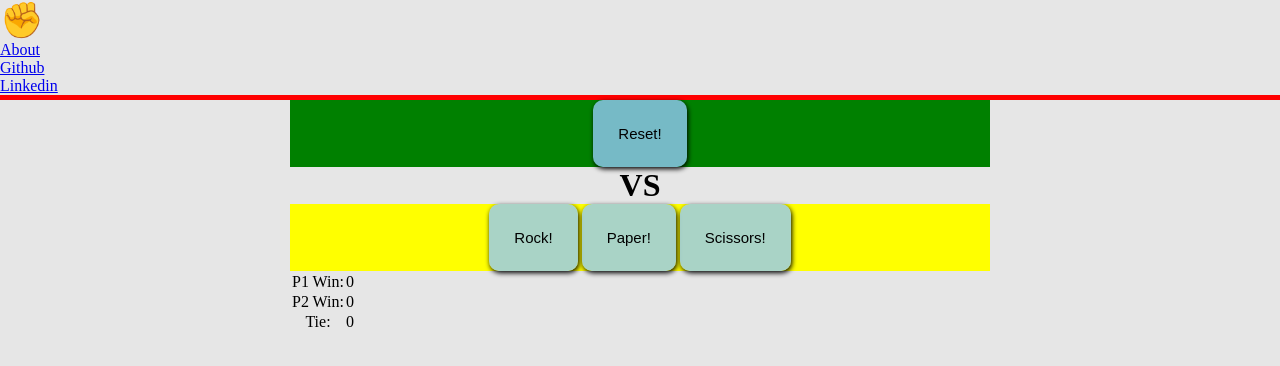
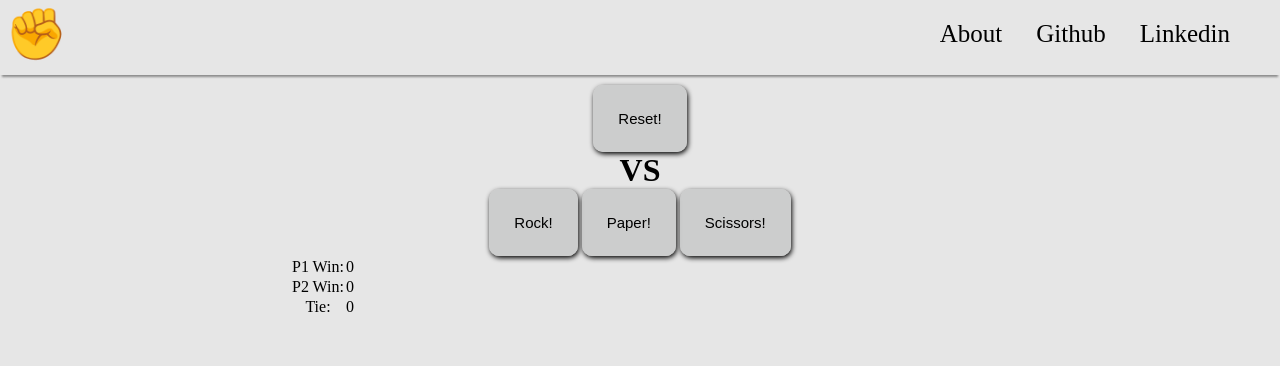
Before and after one commit to DvonnR/Rock_Paper_sicssors, a plain HTML site: page index.html in a window 1280 px wide. Drawn offline with Linux system fonts and the light colour scheme.

Commit message:
Updated files

```diff
--- a/script.js
+++ b/script.js
@@ -24,8 +24,8 @@ function restart(){
     score3.innerText = tieScore;
     score2.innerText = pTwoScore;
     score1.innerText = pOneScore;
-    p1.innerText = " ";
-    p2.innerText = " ";
+    p1.innerText = "✊ ";
+    p2.innerText = " ✊";
     random1 = 0;
     document.inner
     console.log("You reset the game!");
@@ -64,7 +64,7 @@ pap.addEventListener('click',function(){
     console.log(random1);
 
     if(random1 == 0){
-        p2   .innerText = "✋";
+        p2.innerText = "✋";
         tieScore++;
         score3.innerText = tieScore;
         console.log("tie");
@@ -77,7 +77,7 @@ pap.addEventListener('click',function(){
 
     }
     else if(random1 == 2){
-        p2   .innerText = "✊";
+        p2.innerText = "✊";
         pOneScore++;
         score1.innerText = pOneScore;
         console.log("win");
@@ -110,8 +110,12 @@ s1.addEventListener('click',function(){
     }
 })
 
-function random(){
+function speaker(){
 
 }
 
 console.log(random);
+
+13739
+
+99978
--- a/style.css
+++ b/style.css
@@ -5,25 +5,47 @@
 }
 
 .nav{
-    background-color:red;
+
     width:100%;
-    height:100px;
+    height:75px;
+    background-color:rgb(230, 230, 230);
+    box-shadow: 0 4px 2px -2px rgb(141, 141, 141);
+}
+.logo{
+    display:inline-block;
+    font-size:50px;
+    margin:5px;
+}
+ul{
+    float:right;
+    margin:20px
+}
+li{
+    display:inline;
+    margin-right:30px;
+    font-size:25px;
+
+}
+a{
+    text-decoration:none;
+    color:black;
+}
+a:hover{
+    color:rgb(122, 122, 122);
 }
 
-.logo{
-    font-size:35px;
-}
 .main{
-    margin:0 auto;
+    margin:10px auto 0 auto;
+
     width:100%;
     max-width:700px;
-    background-color:green;
+
     text-align:center;
 }
 
 .controls{
     width:100%;
-    background-color:yellow;
+
     text-align: center;
 }
 
@@ -33,10 +55,12 @@ button{
     box-shadow: 1px 2px 5px;
     font-weight:500;
     font-size:15px;
-    background-color:rgb(148, 200, 248,.8);
+    background-color:rgba(198, 199, 199, 0.8);
     border-radius:10px;
 }
-
+button:hover{
+    background-color:rgba(226, 228, 228, 0.8);
+}
 .display{
     text-align:center;
 }
```
